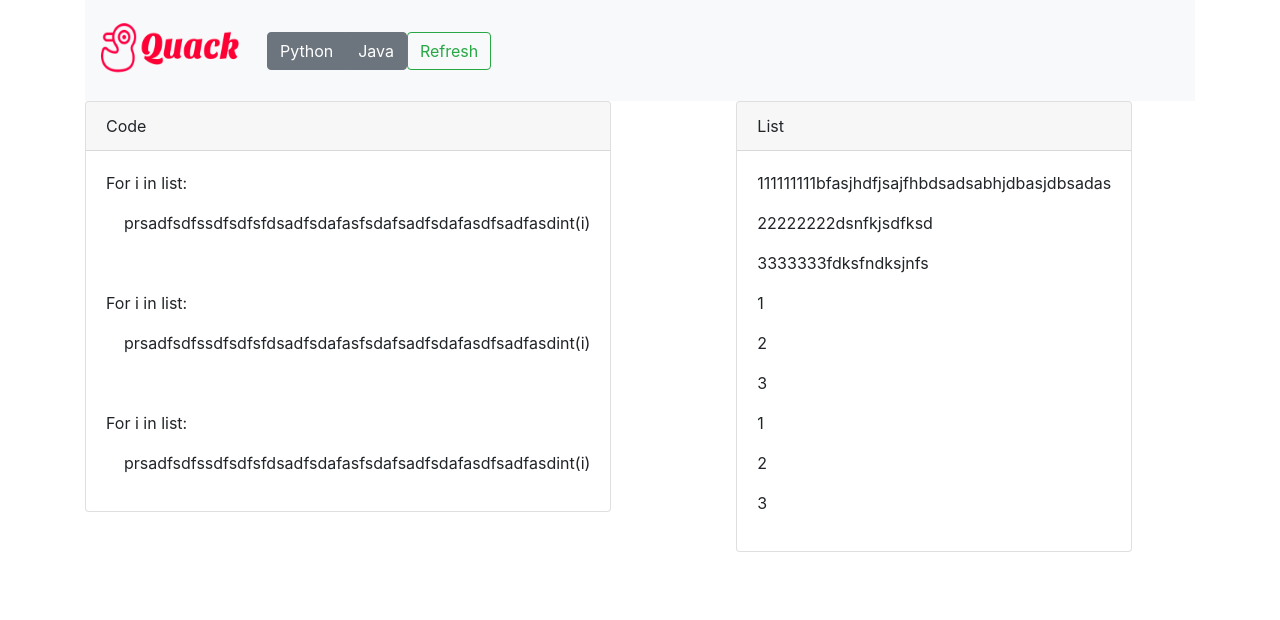
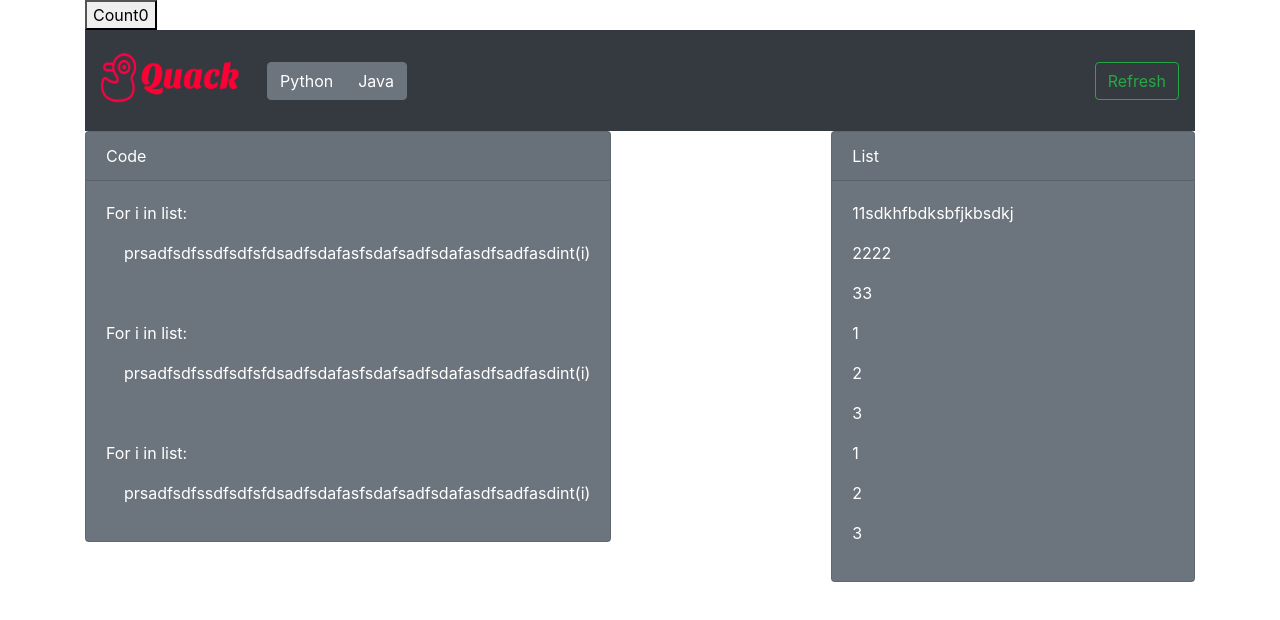
Before and after one commit to JackDemeter/htv4, a React (Create React App) app in the folder app/: page / in a window 1280 px wide. Shown: the top 620 px of the page. Built offline with nearby package versions, Linux system fonts and the light colour scheme.

Commit message:
added colour

```diff
--- a/app/public/index.html
+++ b/app/public/index.html
@@ -27,6 +27,7 @@
     <title>Quack</title>
   </head>
   <body>
+
     <noscript>You need to enable JavaScript to run this app.</noscript>
     <div id="root"></div>
     <!--
@@ -39,5 +40,6 @@
       To begin the development, run `npm start` or `yarn start`.
       To create a production bundle, use `npm run build` or `yarn build`.
     -->
+
   </body>
 </html>
--- a/app/src/App.js
+++ b/app/src/App.js
@@ -4,23 +4,30 @@ import "bootstrap/dist/css/bootstrap.min.css";
 import Navbar from "./components/Navbar";
 import Code from "./components/Code.js";
 import List from "./components/List.js";
+import ClassCounter from './components/ClassCounter.js'
 
 
 import Row from 'react-bootstrap/Row';
 import Col from 'react-bootstrap/Col';
-import ListComp from  './listcomp';
+import HookCounter from "./components/HookCounter";
+
 
 
 
 class App extends Component {
+
   render() {
+
     return (
+
         <div className="container">
-          <Navbar />
+            {/*<ClassCounter/> */}
+            <HookCounter/>
+
+          <Navbar/>
           <Row>
-            <Col sm={{ size: 'auto', offset: 0 }}> <Code/> </Col>
-            <Col sm={{ size: 'auto', offset: 1 }}> <List/> </Col>
-            <Col> </Col>
+            <Col sm={{ size: 'auto', offset: 0}}> <Code/> </Col>
+            <Col sm={{ size: 'auto', offset: 2}}> <List/> </Col>
 
           </Row>
 
--- /dev/null
+++ b/app/src/components/ClassCounter.js
@@ -0,0 +1,26 @@
+import React, { Component } from 'react'
+
+class ClassCounter extends Component {
+    constructor(props) {
+        super(props)
+
+        this.state = {
+             count: 0
+        }
+    }
+
+    incrementCount = () => {
+        this.setState({
+        count: this.state.count +1
+        })
+    }
+    render() {
+        return (
+            <div>
+                <button onClick = {this.incremenCount}> Count {this.State.count}</button>
+            </div>
+        )
+    }
+}
+
+export default ClassCounter
--- a/app/src/components/Code.js
+++ b/app/src/components/Code.js
@@ -2,7 +2,7 @@ import React from 'react';
 
 function Code() {
     return (
-        <div class="card">
+        <div class="card text-white bg-secondary">
             <div class="card-header">
             Code
             </div>
--- /dev/null
+++ b/app/src/components/HookCounter.js
@@ -0,0 +1,13 @@
+import React,{useState} from 'react'
+
+function HookCounter() {
+    const [count, setCount] = useState(0)
+
+    return (
+        <div>
+            <button onClick={ () => setCount(count + 1)}> Count{count}</button>
+        </div>
+    )
+}
+
+export default HookCounter
--- a/app/src/components/List.js
+++ b/app/src/components/List.js
@@ -1,20 +1,20 @@
 import React from 'react';
-
+import "bootstrap/dist/css/bootstrap.min.css";
 
 
 
 function List() {
 
     return (
-        <div class="card">
-            <div class="card-header">
+        <div class="card text-white bg-secondary ">
+            <div class="card-header ">
             List
             </div>
-            <div class="card-body">
+            <div class="card-body ">
 
-                <p> 111111111bfasjhdfjsajfhbdsadsabhjdbasjdbsadas</p>
-                <p> 22222222dsnfkjsdfksd</p>
-                <p> 3333333fdksfndksjnfs</p>
+                <p> 11sdkhfbdksbfjkbsdkj</p>
+                <p> 2222</p>
+                <p> 33</p>
                 <p> 1</p>
                 <p> 2</p>
                 <p> 3</p>
--- a/app/src/components/Navbar.js
+++ b/app/src/components/Navbar.js
@@ -1,8 +1,12 @@
 import React from 'react';
 
 function Navbar() {
+
+
+
     return (
-        <nav className="navbar navbar-expand-lg navbar-light bg-light">
+
+        <nav className="navbar navbar-expand-lg navbar-light bg-light bg-dark">
             <a className="navbar-brand" href="0">
                 <img src="./ducklogo.png" width="150" height="75" class="d-inline-block align-top" alt=""></img>
 
@@ -12,13 +16,15 @@ function Navbar() {
             </button>
             <div className="collapse navbar-collapse" id="navbarNavAltMarkup">
                 <div class="btn-group" role="group" aria-label="Basic example">
-                    <button type="button" class="btn btn-secondary">Python</button>
+                    <button type = "button" class="btn btn-secondary ">Python</button>
                     <button type="button" class="btn btn-secondary">Java</button>
+
                 </div>
 
-                <button class="btn btn-outline-success" type="button" padding="30">Refresh</button>
+                <button class="btn btn-outline-success ml-auto" type="button" padding="30">Refresh</button>
             </div>
         </nav>)
 
 }
+
 export default Navbar;
```
Also changed, not shown: app/src/background.png (added).
